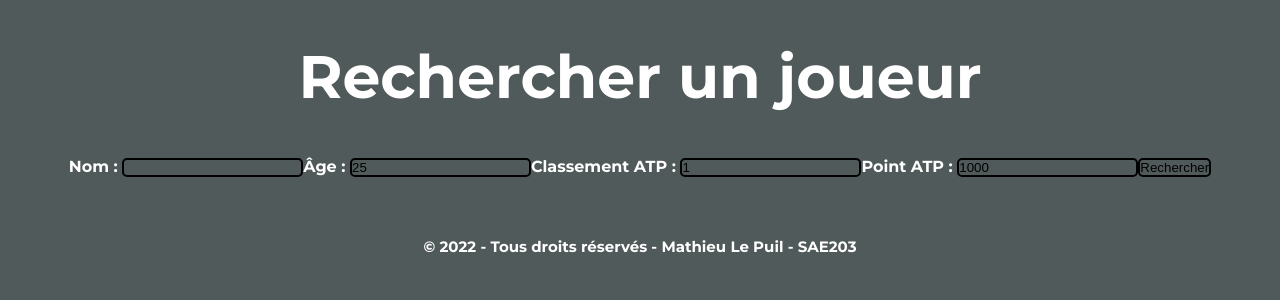
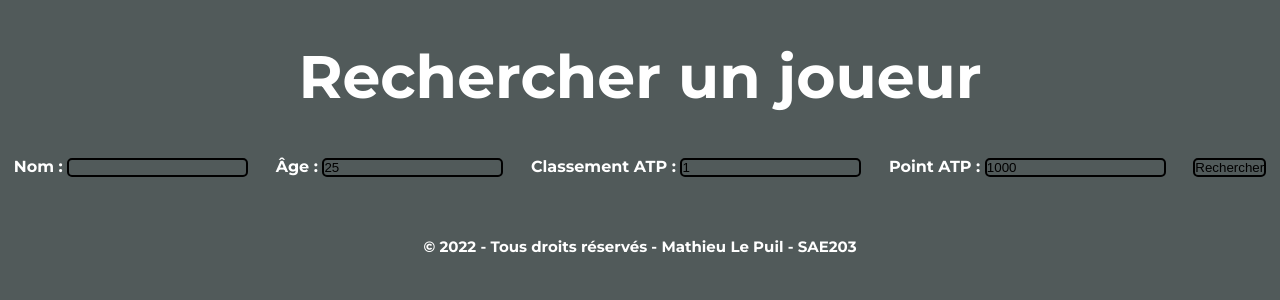
Before and after one commit to MathieuLePuil/SAE203, a PHP site: page /form_recherche.php in a window 1280 px wide. Shown: the part 100-400 px from the top of the page. Run offline with PHP 8.4, Linux system fonts and the light colour scheme; some libraries are stand-ins or nearby versions.

Commit message:
Auto-Save

```diff
--- a/style/style.css
+++ b/style/style.css
@@ -235,7 +235,7 @@ form {
     width: 100%;
     color: white;
     display: flex;
-    justify-content: center;
+    justify-content: space-around;
     vertical-align: middle;
     margin-bottom: 45px;
     margin-top: 30px;
```
